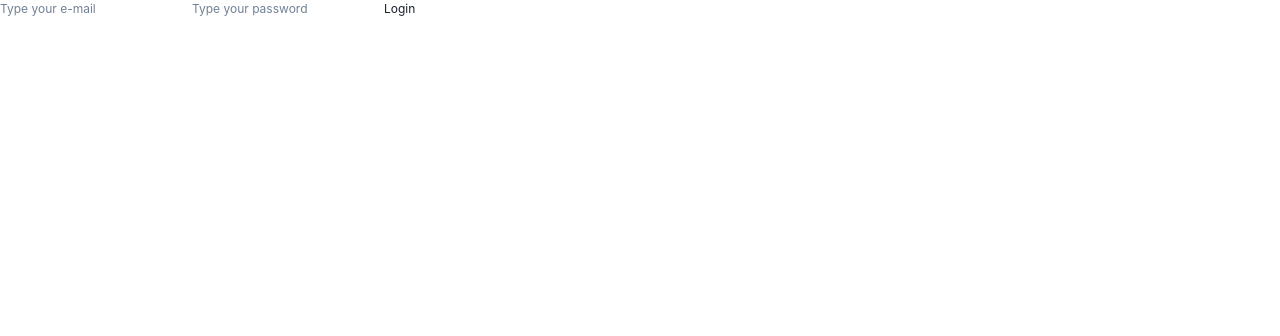
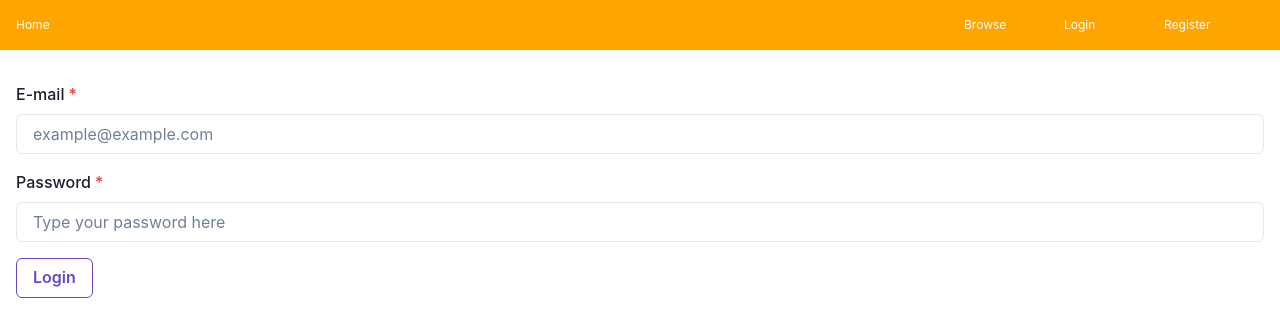
Before and after one commit to anup-an/library-api, a React (Create React App) app in the folder client/: page /login in a window 1280 px wide. Shown: the top 336 px of the page. Built offline with nearby package versions, Linux system fonts and the light colour scheme; no server answers.

Commit message:
Update login page and add navigation bar

```diff
--- a/client/src/App.tsx
+++ b/client/src/App.tsx
@@ -1,17 +1,24 @@
 import { ChakraProvider } from "@chakra-ui/react";
-import { BrowserRouter } from "react-router-dom";
+import {
+  RouterProvider,
+  createBrowserRouter,
+} from "react-router-dom";
 
 import { createContext, useReducer } from "react";
-import Routers from "src/components/Routers";
 import { AppState, appReducer, initialState } from "src/reducer";
 import "./App.scss";
 import { AppActions } from "./actions";
+import { authenticated } from "./types/authenticate";
+import BookListPage from "./views/BookListPage";
+import LoginPage from "./views/LoginPage";
+import RegisterPage from "./views/RegisterPage";
+import BookDetailsPage from "./views/BookDetailsPage";
+import UserPage from "./views/UserPage";
+import RootLayout from "./views/RootLayout";
 
 const getInitialState = (): AppState => {
   const auth = localStorage.getItem("authStatus");
-  return auth
-    ? { ...initialState, authStatus: JSON.parse(auth) }
-    : initialState;
+  return auth ? { ...initialState, authStatus: authenticated } : initialState;
 };
 
 export const StateContext = createContext<{ state: AppState }>({
@@ -24,6 +31,36 @@ export const DispatchContext = createContext<{
   dispatch: () => null,
 });
 
+const router = createBrowserRouter([
+  {
+    path: "/",
+    element: <RootLayout />,
+    errorElement: <div>404</div>,
+    children: [
+      {
+        path: "/books",
+        element: <BookListPage />,
+      },
+      {
+        path: "/books/:id",
+        element: <BookDetailsPage />,
+      },
+      {
+        path: "/user",
+        element: <UserPage />,
+      },
+      {
+        path: "/login",
+        element: <LoginPage />,
+      },
+      {
+        path: "/register",
+        element: <RegisterPage />,
+      },
+    ],
+  },
+]);
+
 function App() {
   const [state, dispatch] = useReducer(appReducer, getInitialState());
 
@@ -32,9 +69,7 @@ function App() {
       <DispatchContext.Provider value={{ dispatch }}>
         <StateContext.Provider value={{ state }}>
           <div className="App">
-            <BrowserRouter>
-              <Routers />
-            </BrowserRouter>
+            <RouterProvider router={router} />
           </div>
         </StateContext.Provider>
       </DispatchContext.Provider>
--- a/client/src/components/Login/index.tsx
+++ b/client/src/components/Login/index.tsx
@@ -1,17 +1,34 @@
-import { useContext, useState } from "react";
+import { useContext, useEffect, useState } from "react";
 import { useNavigate } from "react-router-dom";
+import {
+  Button,
+  FormControl,
+  FormLabel,
+  Input,
+  Box,
+  Spinner,
+  Text,
+} from "@chakra-ui/react";
 
-import { DispatchContext } from "src/App";
+import { DispatchContext, StateContext } from "src/App";
 import { AUTHENTICATE } from "src/actions/authenticate";
 import { loginUser } from "src/api/user";
 import "src/components/Login/Login.scss";
-import Button from "src/components/ui/Button";
 import { isSuccess } from "src/types/ApiTypes";
 import { authenticated } from "src/types/authenticate";
+
+interface LoginCredentials {
+  username: string;
+  password: string;
+}
+
+const MARGIN = 4;
 
 const Login = () => {
   const history = useNavigate();
   const { dispatch } = useContext(DispatchContext);
+  const { state } = useContext(StateContext);
+  const [loading, setLoading] = useState<boolean>(false);
   const [credentials, setCredentials] = useState({
     username: "",
     password: "",
@@ -19,43 +36,78 @@ const Login = () => {
 
   const handleLogin = async (event: React.FormEvent<HTMLFormElement>) => {
     event.preventDefault();
+    setLoading(true);
     const response = await loginUser(credentials);
     if (isSuccess(response)) {
       dispatch({ type: AUTHENTICATE, payload: authenticated });
-      localStorage.setItem('authStatus', JSON.stringify(authenticated))
+      localStorage.setItem("authStatus", JSON.stringify(authenticated));
       history("/");
     }
   };
 
-  const handleChange = (event: React.ChangeEvent<HTMLInputElement>) => {
-    setCredentials({ ...credentials, [event.target.name]: event.target.value });
+  const handleInputChange = (
+    name: keyof LoginCredentials,
+    value: LoginCredentials[typeof name]
+  ) => {
+    setCredentials({ ...credentials, [name]: value });
   };
 
+  useEffect(() => {
+    if (state.authStatus === authenticated) {
+      history("/");
+    }
+  });
+
+  if (state.authStatus === authenticated) {
+    return (
+      <Box>
+        <Spinner
+          thickness="4px"
+          speed="0.65s"
+          emptyColor="gray.200"
+          color="blue.500"
+          size="xl"
+        />
+        <Text fontSize="md">Redirecting to homepage</Text>
+      </Box>
+    );
+  }
+
   return (
-    <div>
+    <>
       <form onSubmit={handleLogin}>
-        <label htmlFor="username">
-          <input
-            id="username"
+        <FormControl isRequired marginTop={MARGIN}>
+          <FormLabel>E-mail</FormLabel>
+          <Input
             name="username"
-            placeholder="Type your e-mail"
-            required
-            onChange={handleChange}
+            value={credentials.username}
+            onChange={(e) => handleInputChange("username", e.target.value)}
+            type="email"
+            placeholder="example@example.com"
           />
-        </label>
-        <label htmlFor="password">
-          <input
-            id="password"
+        </FormControl>
+        <FormControl isRequired marginTop={MARGIN}>
+          <FormLabel>Password</FormLabel>
+          <Input
             name="password"
-            placeholder="Type your password"
+            value={credentials.password}
+            onChange={(e) => handleInputChange("password", e.target.value)}
             type="password"
-            required
-            onChange={handleChange}
+            placeholder="Type your password here"
           />
-        </label>
-        <Button buttonText="Login" type="submit" />
+        </FormControl>
+        <Button
+          colorScheme="purple"
+          variant="outline"
+          type="submit"
+          marginTop={MARGIN}
+          isLoading={loading}
+          loadingText="Signing in"
+        >
+          Login
+        </Button>
       </form>
-    </div>
+    </>
   );
 };
 
--- /dev/null
+++ b/client/src/components/NavigationBar/index.tsx
@@ -0,0 +1,35 @@
+import { NavLink } from "react-router-dom";
+import { Box } from "@chakra-ui/react";
+
+const NavigationBar = () => {
+  return (
+    <>
+      <Box
+        bg="orange"
+        w="100%"
+        p={4}
+        color="white"
+        display="flex"
+        flexFlow="row"
+        justifyContent="space-between"
+      >
+        <Box w="100px" h="100%">
+          <NavLink to="/">Home</NavLink>
+        </Box>
+        <Box display="flex" flexFlow="row">
+          <Box w="100px" h="100%">
+            <NavLink to="/books">Browse</NavLink>
+          </Box>
+          <Box w="100px" h="100%">
+            <NavLink to="/login">Login</NavLink>
+          </Box>
+          <Box w="100px" h="100%">
+            <NavLink to="/register">Register</NavLink>
+          </Box>
+        </Box>
+      </Box>
+    </>
+  );
+};
+
+export default NavigationBar;
--- a/client/src/views/LoginPage/index.tsx
+++ b/client/src/views/LoginPage/index.tsx
@@ -1,10 +1,12 @@
+import { Box } from "@chakra-ui/react";
+
 import Login from "src/components/Login";
 
 const LoginPage = () => {
   return (
-    <div>
+    <Box padding={4}>
       <Login />
-    </div>
+    </Box>
   );
 };
 
--- /dev/null
+++ b/client/src/views/RootLayout/index.tsx
@@ -0,0 +1,13 @@
+import { Outlet } from "react-router-dom";
+import NavigationBar from "src/components/NavigationBar";
+
+const RootLayout = () => {
+  return (
+    <>
+      <NavigationBar />
+      <Outlet />
+    </>
+  );
+};
+
+export default RootLayout;
```
